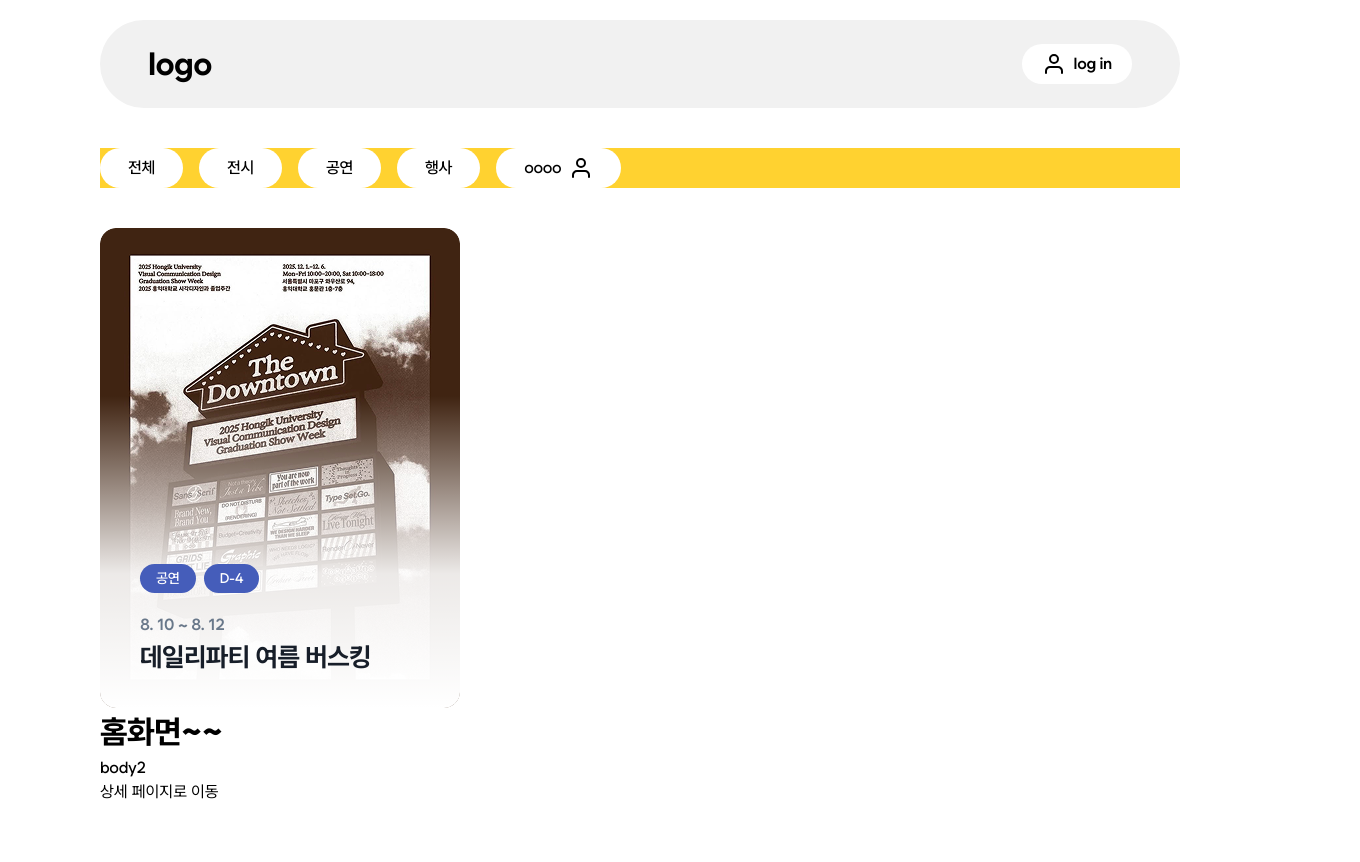
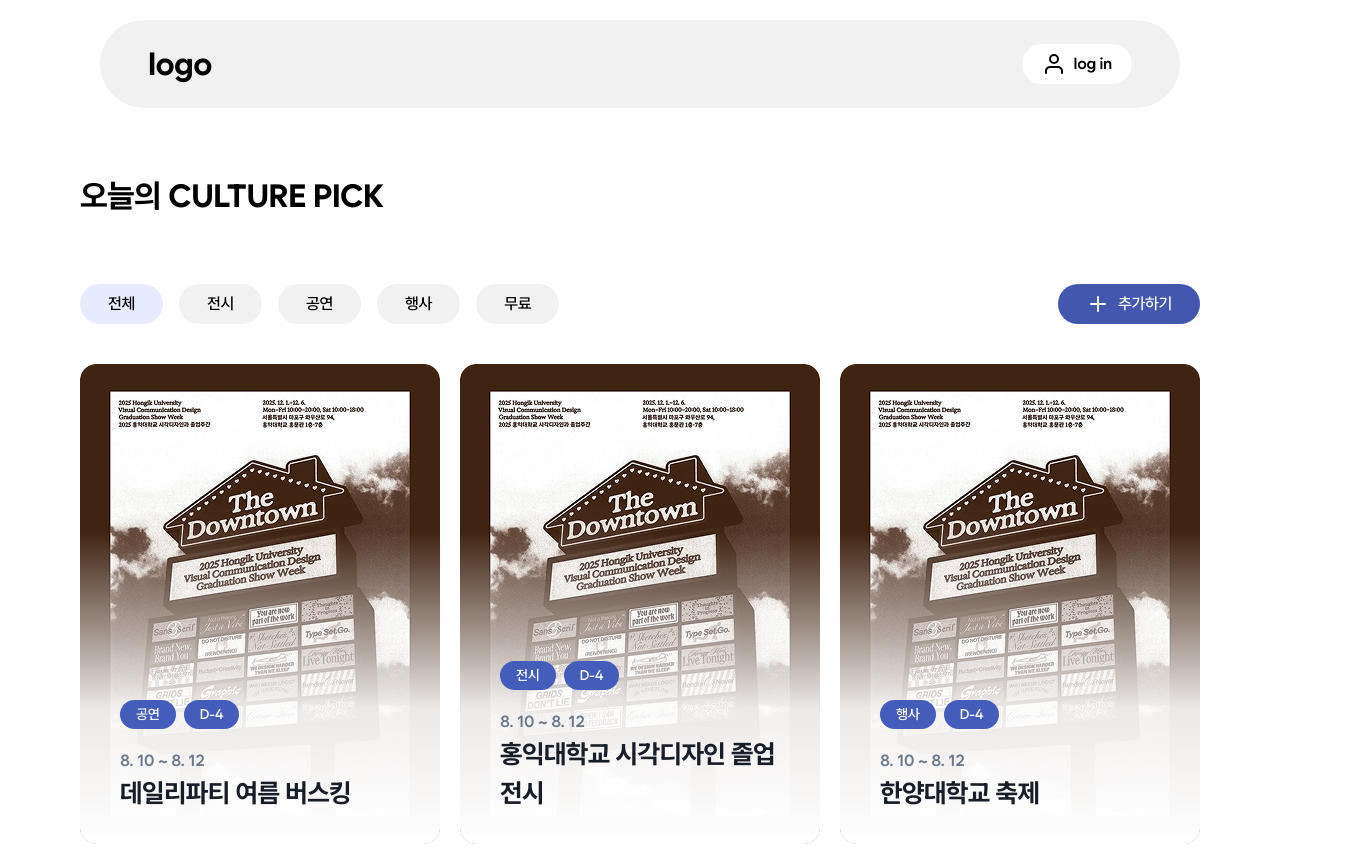
Before and after one commit to mutsa-hackathon-team2/frontend, a React (Vite) app: page / in a window 1280 px wide. Shown: the top 862 px of the page, 1360 px wide, since content can reach past the window. Before the commit the page ends 804 px from the top, so only its background shows below. Built offline with nearby package versions, Linux system fonts and the light colour scheme.

Commit message:
[FEAT] 메인페이지 퍼블리싱

```diff
--- a/src/components/Chip.jsx
+++ b/src/components/Chip.jsx
@@ -1,10 +1,16 @@
-function Chip({ children, className = "" }) {
+function Chip({
+  children,
+  className = "",
+  as: Component = "div",
+  ...props
+}) {
   return (
-    <div
+    <Component
       className={`flex cursor-pointer items-center justify-center gap-2 rounded-100 px-7 py-2 text-body2 ${className}`}
+      {...props}
     >
       {children}
-    </div>
+    </Component>
   );
 }
 
--- a/src/components/ListCard.jsx
+++ b/src/components/ListCard.jsx
@@ -2,10 +2,10 @@
 
 function ListCard({
   imageSrc = defaultCardImage,
-  category = "공연",
-  dDay = "D-4",
-  date = "8. 10 ~ 8. 12",
-  title = "데일리파티 여름 버스킹",
+  category,
+  dDay,
+  date,
+  title,
   onClick,
   className = "",
 }) {
--- a/src/pages/MainPage.jsx
+++ b/src/pages/MainPage.jsx
@@ -2,44 +2,95 @@
 import Header from "../components/Header.jsx";
 import Chip from "../components/Chip.jsx";
 import ListCard from "../components/ListCard.jsx";
-import profileIcon from "../assets/icons/profile.svg";
+import plusIcon from "../assets/icons/plus.svg";
+
+// mockdata
+const cardList = [
+  {
+    id: 1,
+    category: "공연",
+    dDay: "D-4",
+    date: "8. 10 ~ 8. 12",
+    title: "데일리파티 여름 버스킹",
+  },
+  {
+    id: 2,
+    category: "전시",
+    dDay: "D-4",
+    date: "8. 10 ~ 8. 12",
+    title: "홍익대학교 시각디자인 졸업전시",
+  },
+  {
+    id: 3,
+    category: "행사",
+    dDay: "D-4",
+    date: "8. 10 ~ 8. 12",
+    title: "한양대학교 축제",
+  },
+  {
+    id: 4,
+    category: "전시",
+    dDay: "D-8",
+    date: "8. 14 ~ 8. 18",
+    title: "디자인 졸업 작품전",
+  },
+  {
+    id: 5,
+    category: "공연",
+    dDay: "D-10",
+    date: "8. 16 ~ 8. 17",
+    title: "한여름 밤의 음악회",
+  },
+  {
+    id: 6,
+    category: "무료",
+    dDay: "D-12",
+    date: "8. 18 ~ 8. 20",
+    title: "모두를 위한 문화 체험",
+  },
+];
 
 function Main() {
   const navigate = useNavigate();
 
   return (
-    <div>
+    <div className="min-h-screen bg-white flex flex-col items-center">
       <div className="flex w-full flex-col items-start px-25 pt-5">
         <Header />
       </div>
-      <main className="px-25 pt-10">
-        <section>
-          <div className="flex flex-wrap items-center gap-4 bg-amber-300">
-            <Chip className="bg-white">전체</Chip>
-            <Chip className="bg-white">전시</Chip>
-            <Chip className="bg-white">공연</Chip>
-            <Chip className="bg-white">행사</Chip>
-            <Chip className="bg-white">
-              <span>oooo</span>
-              <img src={profileIcon} className="size-6" />
+      <div className="flex w-360 flex-col px-40 py-16 gap-16">
+        <h1 className="text-heading">오늘의 CULTURE PICK</h1>
+
+        <section className="flex flex-col gap-10">
+          <div className="flex flex-wrap items-center justify-between gap-4">
+            <div className="flex flex-wrap items-center gap-4">
+              <Chip className="bg-[#E7EBFF]">전체</Chip>
+              <Chip className="bg-[#F1F1F1]">전시</Chip>
+              <Chip className="bg-[#F1F1F1]">공연</Chip>
+              <Chip className="bg-[#F1F1F1]">행사</Chip>
+              <Chip className="bg-[#F1F1F1]">무료</Chip>
+            </div>
+
+            <Chip className="bg-[#4357AE]">
+              <img src={plusIcon} className="size-6" />
+              <span className="text-white">추가하기</span>
             </Chip>
           </div>
+
+          <div className="grid w-full grid-cols-3 justify-items-center gap-5">
+            {cardList.map((card) => (
+              <ListCard
+                key={card.id}
+                category={card.category}
+                dDay={card.dDay}
+                date={card.date}
+                title={card.title}
+                onClick={() => navigate("/detail")}
+              />
+            ))}
+          </div>
         </section>
-
-        <section className="mt-10">
-          <ListCard onClick={() => navigate("/detail")} />
-        </section>
-
-        <h1 className="text-heading">홈화면~~</h1>
-        <p className="text-body2">body2</p>
-        <button
-          type="button"
-          className="cursor-pointer"
-          onClick={() => navigate("/detail")}
-        >
-          상세 페이지로 이동
-        </button>
-      </main>
+      </div>
     </div>
   );
 }
```
Also changed, not shown: src/assets/icons/plus.svg (added).
